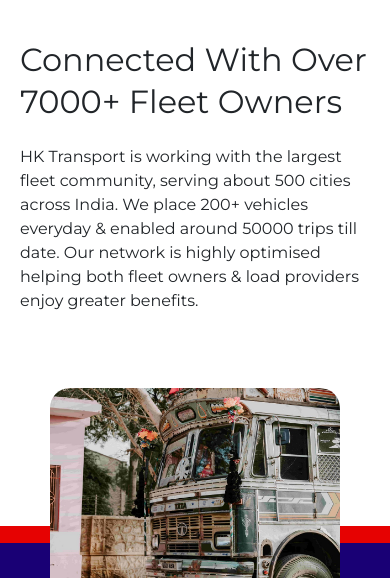
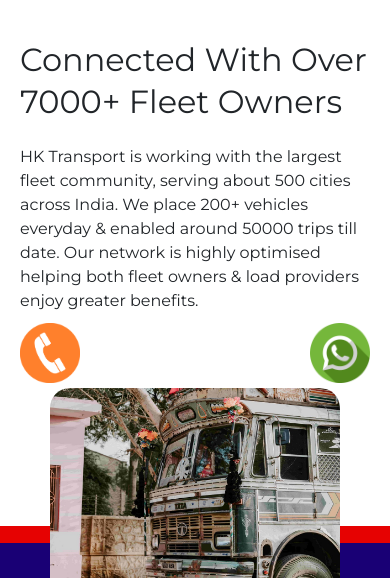
Before and after one commit to hktransport919/hktransport919, a PHP site: page / in a window 390 px wide. Shown: the part 451-1033 px from the top of the page. Run offline with PHP 8.4, Linux system fonts and the light colour scheme.

Commit message:
adding call and whatsapp feture to mobile

```diff
--- a/CSS/query.css
+++ b/CSS/query.css
@@ -1,6 +1,9 @@
 
 /* big tablet to 1200px: (width smaller than row)*/
 @media only screen  and (max-width:1200px){
+    .mobile-call{
+        display: none;
+    }
     #blue{
         width: 300px;
         height: 70px;
@@ -50,6 +53,9 @@
 
 /* Small tablet to big tablets: 768px to 1023px */
 @media only screen  and (max-width:1023px){
+    .mobile-call{
+        display: none;
+    }
     .content{
         height: 500px;
     }
@@ -149,7 +155,9 @@
 
 }
 @media only screen  and (max-width:783px){
-
+    .mobile-call{
+        display: none;
+    }
     .heading{
         display: flex;
     }
@@ -159,7 +167,7 @@
 @media only screen  and (max-width:767px){
 
     .heading .logo,.heading .call img,
-    .heading .call div,.web-nav{
+    .heading .call div,.web-nav, .mobile-call{
         display: none;
     }
     .heading{
@@ -287,6 +295,7 @@
 
 /* Small phones from : 0 to 480px */
 @media only screen  and (max-width:480px){
+
 
    nav{
        margin: 0;
--- a/CSS/style.css
+++ b/CSS/style.css
@@ -352,9 +352,26 @@ nav .div{
     display: block;
     padding-top: 80px;
 }
+/* bottom icons call and whatsapp */
+.mobile-call{
+    position: fixed;
+    z-index: 1151;
+    bottom: 10px;
+    left: 20px;
+    right: 20px;
+    display: flex;
+    justify-content: space-between;
+}
 /*********************
     Animation
 ***********************/
+
+.js--call,.js--whatsapp{
+    -webkit-animation-duration: 1s;
+            animation-duration: 1s;
+}
+
+
 
 .js--box1,.js--box2,.js--contact,
 .js--para,.js--tag,.js--partners{
--- a/JS/main.js
+++ b/JS/main.js
@@ -1,4 +1,19 @@
+function animateCSS(element, animationName, callback) {
+  const node = document.querySelector(element)
+  node.classList.add('animated', animationName)
+
+  function handleAnimationEnd() {
+      node.classList.remove('animated', animationName)
+      node.removeEventListener('animationend', handleAnimationEnd)
+
+      if (typeof callback === 'function') callback()
+  }
+
+  node.addEventListener('animationend', handleAnimationEnd)
+}
+
 $(document).ready(function(){
+
 
   // window.onload = function () {
   //   setTimeout(function(){
@@ -62,6 +77,32 @@ $(document).ready(function(){
       },{
         offset:'90%'
       });
+      $('.js--whatsapp').waypoint(function(direction) {
+        $('.js--whatsapp').addClass('animated zoomIn');
+      },{
+        offset:'100%'
+      });
+      // animating call button
+      animateCSS('.js--call','zoomIn',function(){
+       setInterval(() => {
+        animateCSS('.js--call','tada',function(){
+          setTimeout(() => {
+
+          }, 2000);//seconds to keep animation live
+        })
+       }, 2000);//seconds to delay animation
+      });
+
+      // const element =  document.querySelector('.js--call');
+      // element.addEventListener('animationend', function() {
+      //   this.classList.remove('animated');
+      //   this.classList.remove('zoomIn');
+      //   this.classList.add('animated');
+      //   this.classList.add('infinite');
+      //   this.classList.add('tada');
+      //   this.classList.add('delay-2s');
+
+      // });
 
       /****************
       Sidebar Navigation for Mobile
@@ -184,11 +225,14 @@ return true;
         if (ww < 1023) {
           $('.js--cont').removeClass('col-md-4');
           $('.js--cont').addClass('col-md-5');
+
         }else if (ww >= 1023) {
           $('.js--cont').removeClass('col-md-5');
           $('.js--cont').addClass('col-md-4');
           $('.sidenav').removeClass('animated');
           $('body').css('overflow','');
+          $('.mobile-call').hide();
+
         };
         if (ww < 767) {
           $('.heading').removeClass('d-flex');
@@ -199,6 +243,7 @@ return true;
           $('.js--tag').removeClass('container');
           $('#block').removeClass('row');
           $('#block').addClass('flex-column');
+          $('.mobile-call').show();
         }else if (ww >= 767) {
           $('.heading').addClass('d-flex');
 
@@ -208,6 +253,8 @@ return true;
           $('#block').addClass('row');
           $('#block').removeClass('flex-column');
           $('.sidenav').removeClass('animated');
+          $('.mobile-call').hide();
+
         };
       };
 
--- a/index.html
+++ b/index.html
@@ -253,6 +253,16 @@
               </div>
 
           </div>
+          <!-- whatsapp and call floating buttons  -->
+          <div class="mobile-call " style="display: flex;">
+            <a href="tel:7448115919">
+              <img class = "js--call" src="./Images/mobile/call.png" width ="60px" height= "60px" alt="" srcset="">
+            </a>
+            <a href="https://wa.me/917448115919">
+               <img class = "js--whatsapp" src="./Images/mobile/whatsapp.png" width ="60px" height= "60px" alt="" srcset="">
+              </a>
+
+          </div>
 
 <script src="./JS/jquery-3.4.1.min.js"></script>
 <script src="https://cdnjs.cloudflare.com/ajax/libs/popper.js/1.14.7/umd/popper.min.js" integrity="sha384-UO2eT0CpHqdSJQ6hJty5KVphtPhzWj9WO1clHTMGa3JDZwrnQq4sF86dIHNDz0W1" crossorigin="anonymous"></script>
```
Also changed, not shown: aboutus/index.html (+9 -1 lines), transport-directory/index.html (+11 -0 lines), Images/mobile/call.png (added), Images/mobile/whatsapp.png (added).
